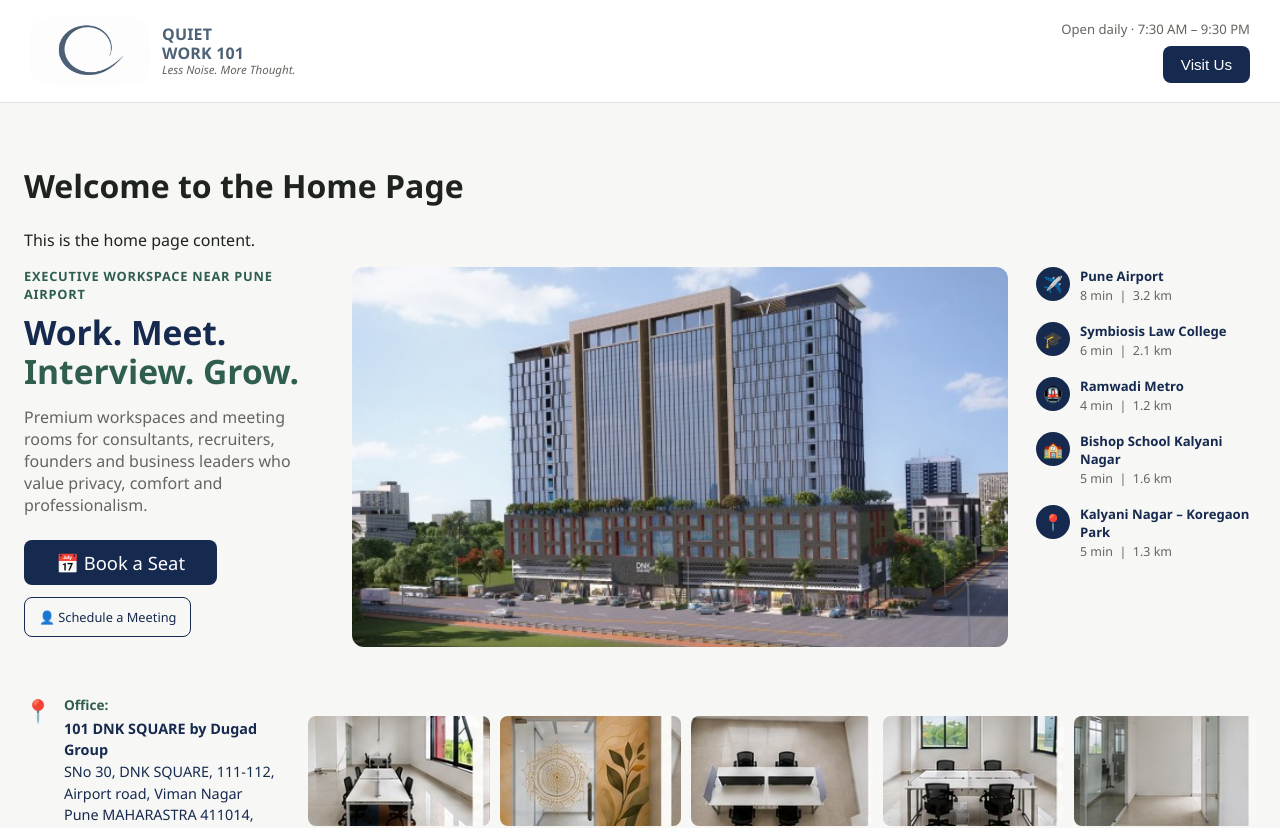
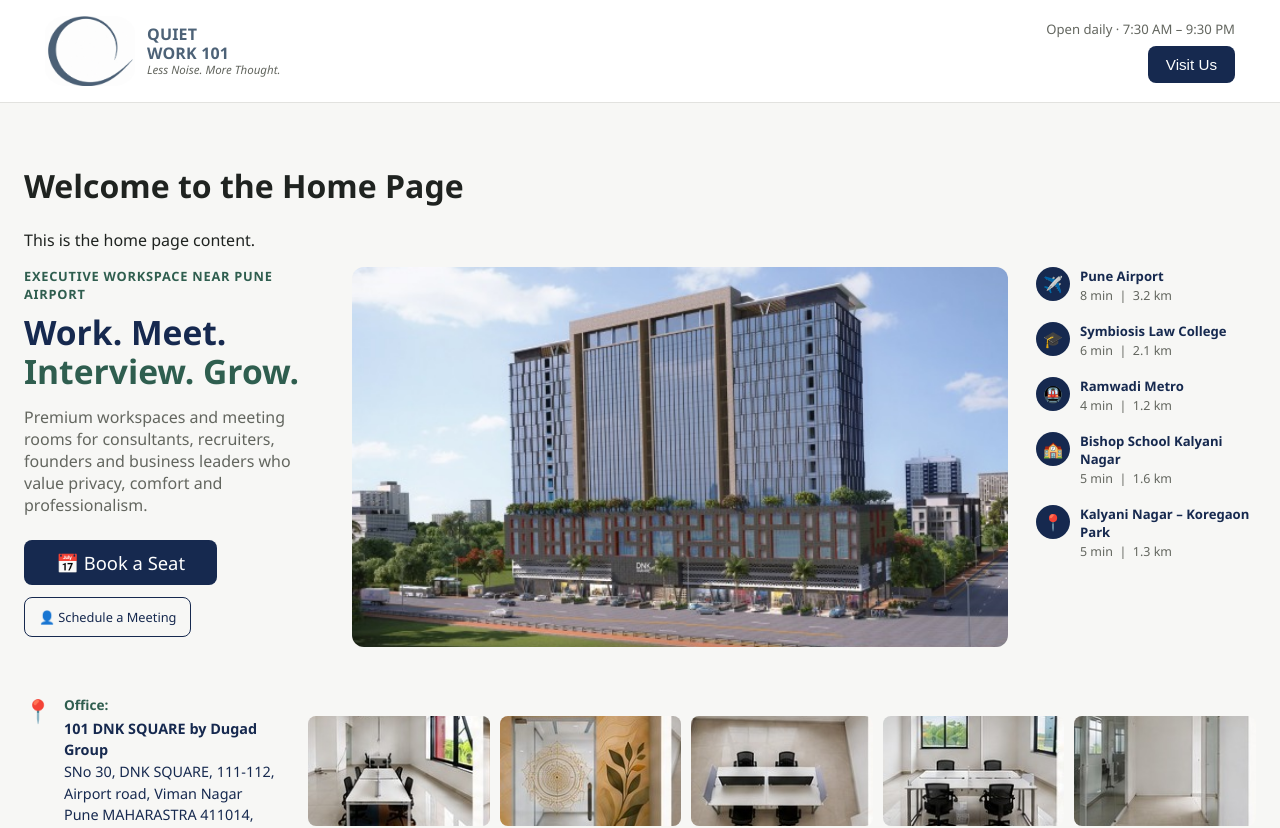
Before and after one commit to Risha-ishr/Co-working-Space, a React (Vite) app in the folder frontend/: page / in a window 1280 px wide. Shown: the top 828 px of the page. Built offline with nearby package versions, Linux system fonts and the light colour scheme; no server answers.

Commit message:
logo final

```diff
--- a/frontend/src/components/Navbar.jsx
+++ b/frontend/src/components/Navbar.jsx
@@ -1,5 +1,5 @@
 import { Link, useNavigate } from 'react-router-dom';
-import logo from '../../public/logo.png';
+import logo from '../../public/logoSymbol.png';
 
 export default function Navbar() {
   const navigate = useNavigate();
--- a/frontend/src/styles/index.css
+++ b/frontend/src/styles/index.css
@@ -33,7 +33,7 @@ body {
   display: flex;
   align-items: center;
   gap: 24px;
-  padding: 16px 30px;
+  padding: 16px 45px;
   background: var(--surface);
   border-bottom: 1px solid var(--border);
   flex-wrap: wrap;
@@ -48,7 +48,7 @@ body {
 }
 
 .navbar__logo {
-  width: 120px;
+  width: 90px;
   height: 70px;
   flex-shrink: 0;
   border-radius: 25%;
```
Also changed, not shown: frontend/public/logoSymbol.png (added).
